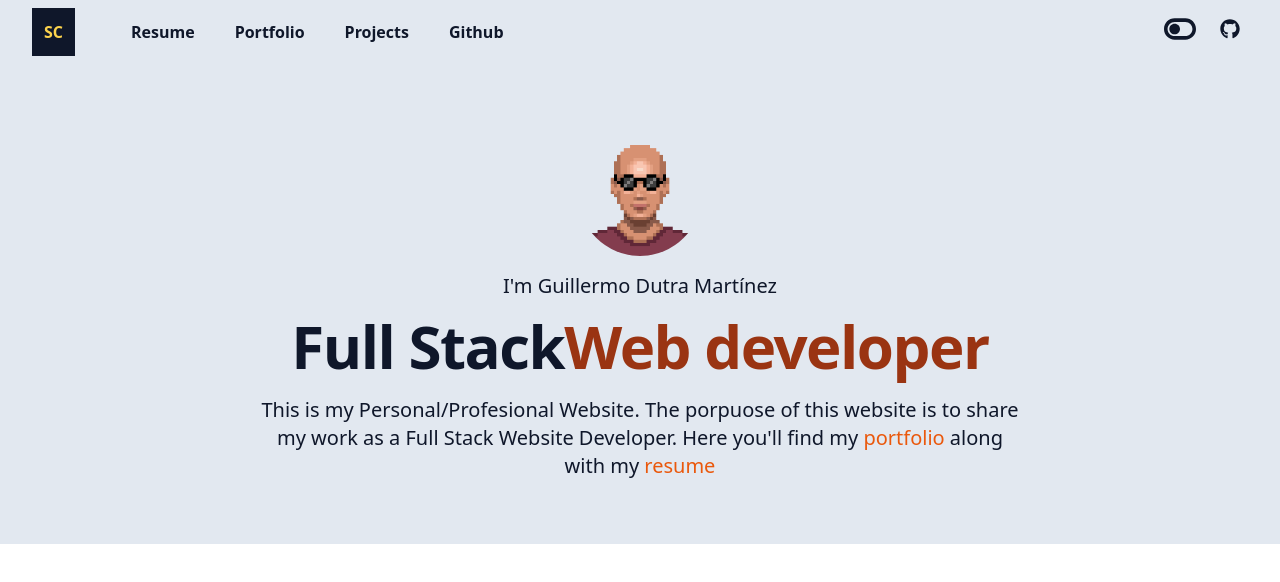
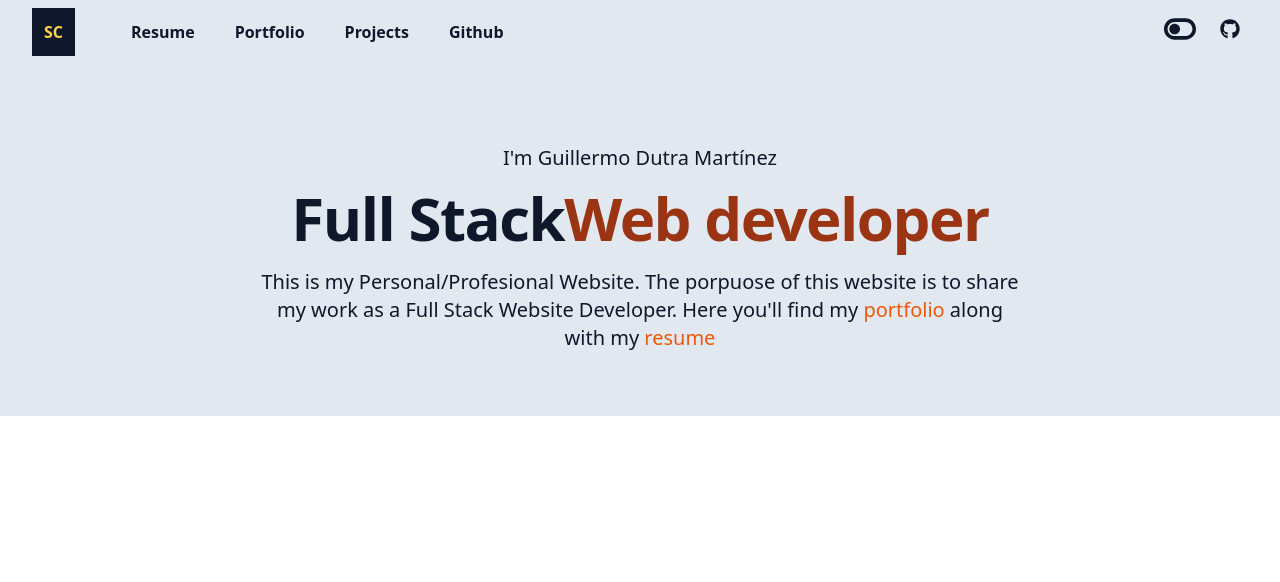
Before and after one commit to guiman87/silentcode-nuxt-3, a Nuxt app: page / in a window 1280 px wide. Shown: the top 582 px of the page. Built offline with nearby package versions, Linux system fonts and the light colour scheme.

Commit message:
fix dinamic avatar on start

```diff
--- a/components/home/Hero.vue
+++ b/components/home/Hero.vue
@@ -4,26 +4,17 @@
     class="mx-auto max-w-7xl px-3 pt-16 pb-16 text-slate-900 dark:text-amber-100"
   >
     <main class="mx-auto px-4 4">
-      <a href="/demo/astro-boilerplate"
-        ><div
+      <div
         class="flex items-center bg-gradient-to-t from-[#ef6837] to-[#f1781b] bg-clip-text text-2xl font-bold text-transparent"
       >
         <img
-            v-if="themeSelected === 'dark'"
+          v-if="themeSelected"
           class="rounded-full h-32 mx-auto"
-            src="~/assets/img/avatar-dark-mode.png"
+          :src="currentAvatar"
           alt="Avatar image"
-            loading="lazy"
         />
+      </div>
 
-          <img
-            v-else
-            class="rounded-full h-32 mx-auto"
-            src="~/assets/img/avatar-light-mode.png"
-            alt="Avatar image"
-            loading="lazy"
-          /></div
-      ></a>
       <div class="text-center">
         <h1 class="block mt-4 mb-4 dark:text-gray-300 text-slate-900 text-xl">
           I'm Guillermo Dutra Martínez
@@ -57,11 +48,15 @@
 </template>
 
 <script setup lang="ts">
+import avatarDarkMode from '@/assets/img/avatar-dark-mode.png'
+import avatarLightMode from '@/assets/img/avatar-light-mode.png'
+
 const themeSelected = useState('theme-color')
-const themeAvatar = ref('~/assets/img/avatar-light-mode.png')
+onMounted(() => {
+  themeSelected.value === 'dark' ? avatarDarkMode : avatarLightMode
+})
 
-watch(themeSelected, (newValue) => {
-  themeAvatar.value =
-    newValue === 'dark' ? 'avatar-dark-mode.png' : 'avatar-light-mode.png'
-})
+const currentAvatar = computed(() =>
+  themeSelected.value === 'dark' ? avatarDarkMode : avatarLightMode
+)
 </script>
```
Lines whose indentation alone changed are shown as unchanged.
